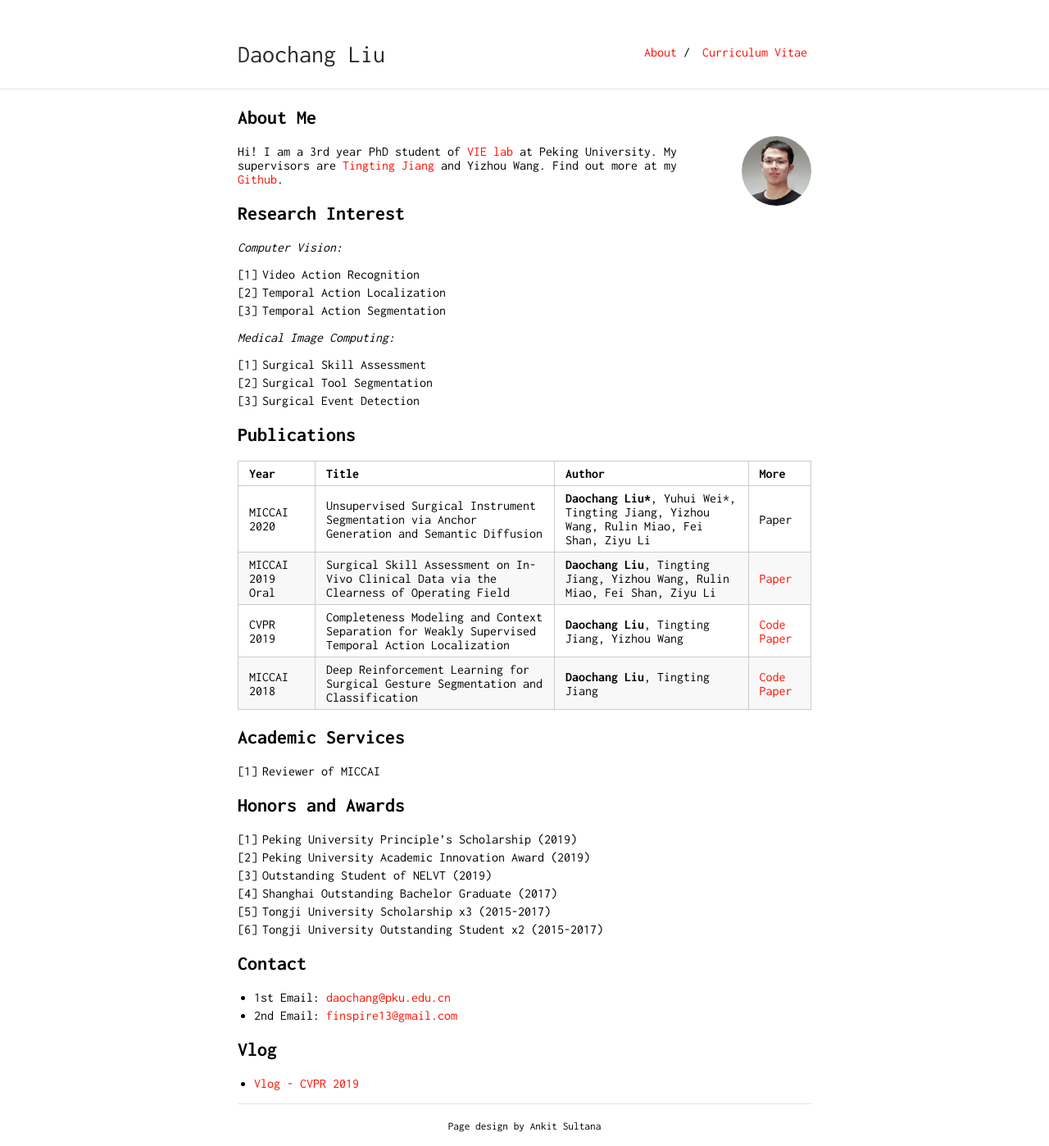
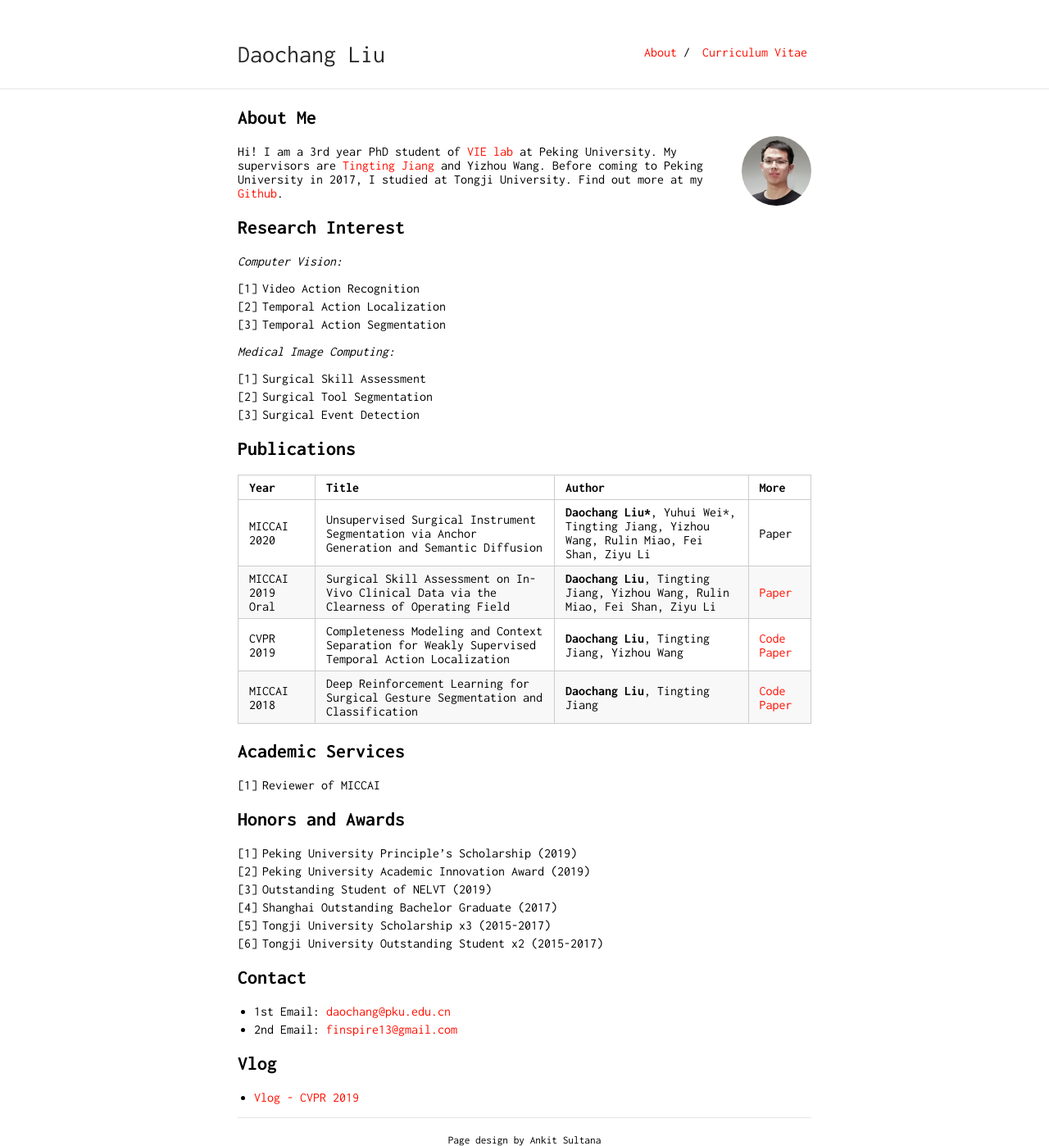
Before and after one commit to Finspire13/Finspire13.github.io, a Jekyll site: the page built from index.md, in a window 1280 px wide. Shown: the whole page at 82% size. Built offline with Jekyll 4.4.1, drawn with Linux system fonts in a browser that asks for light colours; our own code applies the rules of GitHub Pages for plain Markdown files.

Commit message:
Update index.md

```diff
--- a/index.md
+++ b/index.md
@@ -6,7 +6,7 @@ layout: default
 
 <img class="profile-picture" src="photo.jpeg">
 
-Hi! I am a 3rd year PhD student of [VIE lab](http://www.vie.group/) at Peking University. My supervisors are [Tingting Jiang](http://www.vie.group/ttj) and Yizhou Wang. Find out more at my [Github](https://github.com/Finspire13).
+Hi! I am a 3rd year PhD student of [VIE lab](http://www.vie.group/) at Peking University. My supervisors are [Tingting Jiang](http://www.vie.group/ttj) and Yizhou Wang. Before coming to Peking University in 2017, I studied at Tongji University. Find out more at my [Github](https://github.com/Finspire13).
 
 ## Research Interest
 
```
